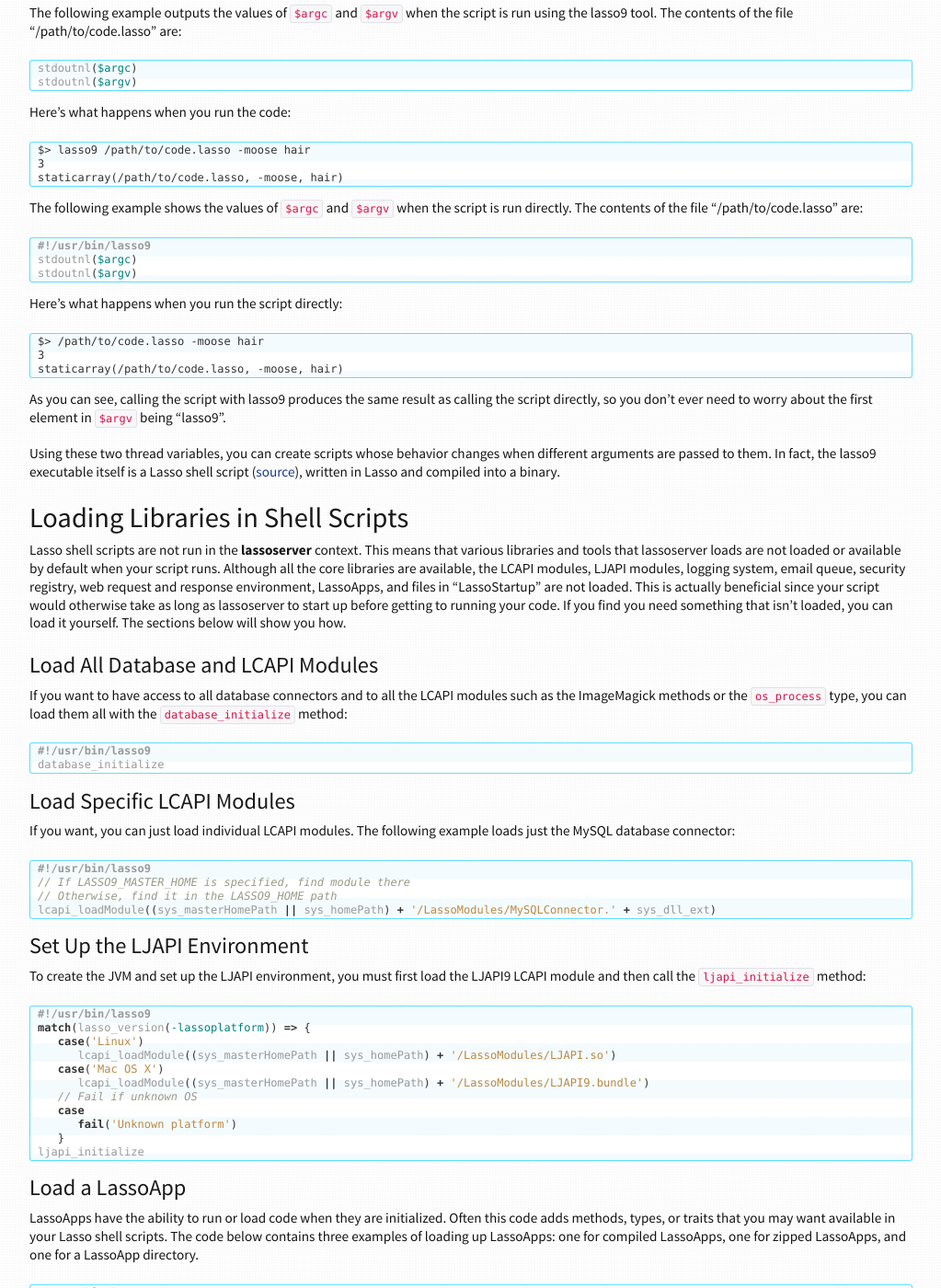
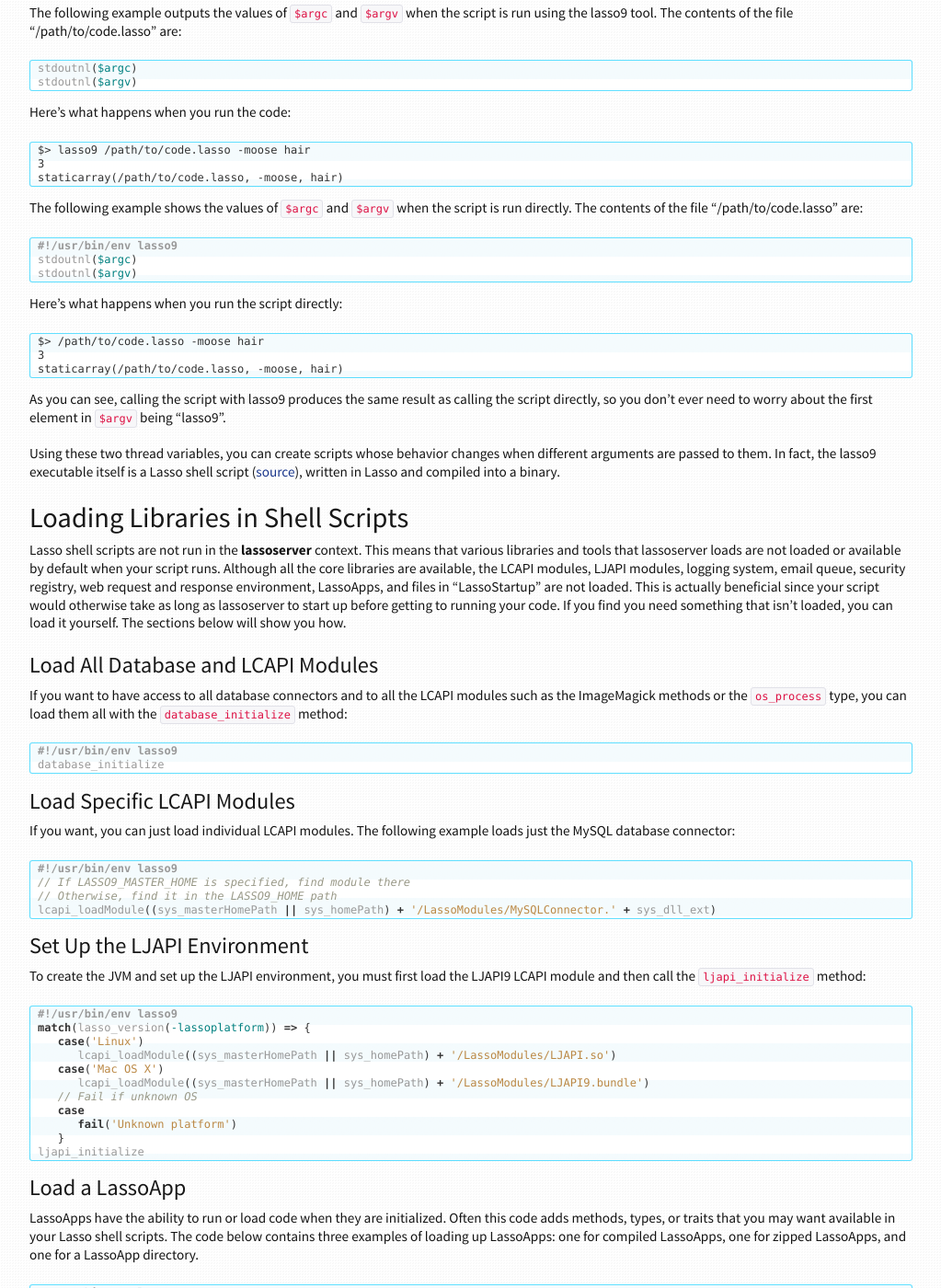
Before and after one commit to LassoSoft/LassoGuide, a Sphinx documentation site: the page built from source/operations/command-line-tools.rst, in a window 1280 px wide and 1400 px high, scrolled down 4586 px. Shown: the whole window at 92% size, without its empty margins (128-1151 px from the left). Built offline with Sphinx 7.4.7, drawn with Linux system fonts in a browser that asks for light colours; cross-references to code outside the pages are shown as plain code; some of the changed text lies outside the part shown.

Commit message:
new recommended hashbang
and other minor things

```diff
--- a/source/databases/odbc-data-sources.rst
+++ b/source/databases/odbc-data-sources.rst
@@ -97,7 +97,7 @@ interfaces with ODBC data sources.
 
    .. code-block:: sql
 
-      SELECT * FROM Contacts.People WHERE Company LIKE 'McDonald''s%';
+      SELECT * FROM Contacts.People WHERE Company LIKE "McDonald's%";
 
 -  Lasso Server uses connection pooling when connecting to data sources via
    ODBC, and the ODBC connections will remain open during the time that Lasso
--- a/source/glossary.rst
+++ b/source/glossary.rst
@@ -11,7 +11,7 @@ Glossary
    shebang
       A special first line in a file that tells your shell which interpreter to
       use for a file. To specify using lasso9 for a standard install of Lasso
-      Server, use ``#!/usr/bin/lasso9``.
+      Server, use ``#!/usr/bin/env lasso9``.
 
    Lasso page
       A web page or file that has Lasso embedded in with other text or markup.
--- a/source/language/calling-lasso.rst
+++ b/source/language/calling-lasso.rst
@@ -145,12 +145,12 @@ by running :command:`chmod +x test.lasso`).
 
 The hashbang line for a standard installation looks like this::
 
-   #!/usr/bin/lasso9
+   #!/usr/bin/env lasso9
 
 Using the same "test.lasso" file as before, but placing the hashbang line at the
 top, the complete example would look as follows::
 
-   #!/usr/bin/lasso9
+   #!/usr/bin/env lasso9
    'The current date is ' + date
 
 Once it has been made executable, the file can be directly executed on the
--- a/source/operations/command-line-tools.rst
+++ b/source/operations/command-line-tools.rst
@@ -352,7 +352,7 @@ file. It must be the first line of the file and it starts with the pound sign
 and an exclamation mark followed by the path to the interpreter. For Lasso code,
 it should look like this::
 
-   #!/usr/bin/lasso9
+   #!/usr/bin/env lasso9
 
 If you have a custom installation of Lasso, adjust the path to the lasso9
 executable accordingly.
@@ -388,7 +388,7 @@ Here's what happens when you run the code:
 The following example shows the values of ``$argc`` and ``$argv`` when the
 script is run directly. The contents of the file "/path/to/code.lasso" are::
 
-   #!/usr/bin/lasso9
+   #!/usr/bin/env lasso9
    stdoutnl($argc)
    stdoutnl($argv)
 
@@ -435,7 +435,7 @@ If you want to have access to all database connectors and to all the LCAPI
 modules such as the ImageMagick methods or the :type:`os_process` type, you can
 load them all with the `database_initialize` method::
 
-   #!/usr/bin/lasso9
+   #!/usr/bin/env lasso9
    database_initialize
 
 
@@ -445,7 +445,7 @@ Load Specific LCAPI Modules
 If you want, you can just load individual LCAPI modules. The following example
 loads just the MySQL database connector::
 
-   #!/usr/bin/lasso9
+   #!/usr/bin/env lasso9
    // If LASSO9_MASTER_HOME is specified, find module there
    // Otherwise, find it in the LASSO9_HOME path
    lcapi_loadModule((sys_masterHomePath || sys_homePath) + '/LassoModules/MySQLConnector.' + sys_dll_ext)
@@ -457,7 +457,7 @@ Set Up the LJAPI Environment
 To create the JVM and set up the LJAPI environment, you must first load the
 LJAPI9 LCAPI module and then call the `ljapi_initialize` method::
 
-   #!/usr/bin/lasso9
+   #!/usr/bin/env lasso9
    match(lasso_version(-lassoplatform)) => {
       case('Linux')
          lcapi_loadModule((sys_masterHomePath || sys_homePath) + '/LassoModules/LJAPI.so')
@@ -479,7 +479,7 @@ Lasso shell scripts. The code below contains three examples of loading up
 LassoApps: one for compiled LassoApps, one for zipped LassoApps, and one for a
 LassoApp directory. ::
 
-   #!/usr/bin/lasso9
+   #!/usr/bin/env lasso9
    // Load a compiled LassoApp from LASSO9_MASTER_HOME if specified
    // Otherwise, load it from LASSO9_HOME
    lassoapp_installer->install(
@@ -541,7 +541,7 @@ must have the current script figure out the absolute path to its parent
 directory so you can append the relative path. The following code does just
 that::
 
-   #!/usr/bin/lasso9
+   #!/usr/bin/env lasso9
    // Contents of /path/to/project/sub1/code.lasso
 
    // This should let us run this file anywhere and still properly import relative files
@@ -577,7 +577,7 @@ Change the Working Directory
 Occasionally you may find it helpful to change the directory context your script
 is running in. You can use the `dir->setcwd` method to do so::
 
-   #!/usr/bin/lasso9
+   #!/usr/bin/env lasso9
    // Contents of /path/to/code.lasso
 
    stdoutnl("We are here: " + io_file_getcwd)
@@ -601,7 +601,7 @@ Lasso can read and set shell environment variables using `sys_getEnv` and
 `sys_setEnv` respectively. The following example adds a directory to the "PATH"
 environment variable for the script::
 
-   #!/usr/bin/lasso9
+   #!/usr/bin/env lasso9
    // Contents of /path/to/code.lasso
 
    // Ignore the return value of sys_setEnv
```
Also changed, not shown: 1 other file.
